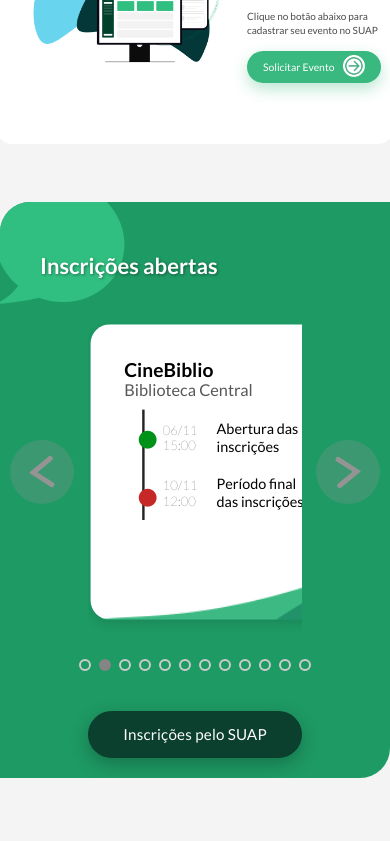
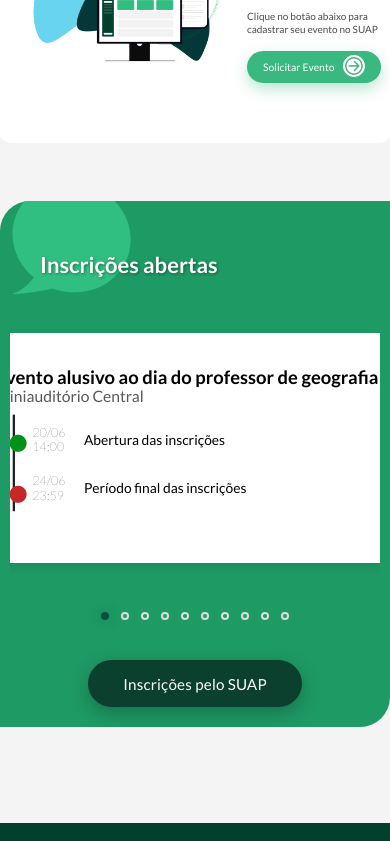
Before and after one commit to CSA-Centro-de-Solucoes-Aplicadas/Agenda-CNAT, a Vue app in the folder frontend/: page / in a window 390 px wide. Shown: the part 1156-1997 px from the top of the page. Built offline with nearby package versions, Linux system fonts and the light colour scheme; the HTML template or start-up script is replaced by a standard one.

Commit message:
ajeitando carrossel dnv

```diff
--- a/frontend/src/componentes/Carrossel.vue
+++ b/frontend/src/componentes/Carrossel.vue
@@ -2,10 +2,7 @@
 import { ref, computed, onMounted, onBeforeUnmount } from 'vue'
 import CardDestaque from './CardDestaque.vue'
 import CardInscricao from './CardInscricao.vue'
-import ButtonSeta from './ButtonSeta.vue'
 
-const cardWidth = ref(0)
-const gapWidth = ref(0)
 /* ---------- props ---------- */
 const props = defineProps({
   itens: { type: Array, required: true },
@@ -15,35 +12,16 @@ const props = defineProps({
 /* ---------- device ---------- */
 const device = ref('desktop')
 
-function updateCardMetrics() {
-  if (!viewport.value) return
-
-  const firstCard = viewport.value.querySelector('.Itens > *')
-  if (!firstCard) return
-
-  const styles = window.getComputedStyle(firstCard)
-  cardWidth.value = firstCard.offsetWidth
-
-  const itensStyles = window.getComputedStyle(firstCard.parentElement)
-  gapWidth.value = parseFloat(itensStyles.columnGap || itensStyles.gap || 0)
-}
-
 function updateDevice() {
   const w = window.innerWidth
   if (w >= 1440) device.value = 'desktop'
   else if (w >= 768) device.value = 'tablet'
   else device.value = 'mobile'
-  console.log('Mounted carrossel, device:', device.value)
 }
 
 onMounted(() => {
   updateDevice()
-  updateCardMetrics()
-  window.addEventListener('resize', () => {
-    updateDevice()
-    updateCardMetrics()
-    clampIndex(currentIndex.value)
-  })
+  window.addEventListener('resize', updateDevice)
 })
 
 onBeforeUnmount(() => {
@@ -56,141 +34,162 @@ const variant = computed(() => (props.component === CardDestaque ? 'destaque' :
 /* ---------- config central ---------- */
 const DEVICE_CONFIG = {
   desktop: {
-    destaque: { cardsPerPage: 4, maxWidth: '90vw' },
-    inscricao: { cardsPerPage: 3, maxWidth: '70vw' },
+    destaque: { cardsPerPage: 4 },
+    inscricao: { cardsPerPage: 3 },
   },
   tablet: {
-    destaque: { cardsPerPage: 3, maxWidth: '100vw' },
-    inscricao: { cardsPerPage: 2, maxWidth: '85vw' },
+    destaque: { cardsPerPage: 3 },
+    inscricao: { cardsPerPage: 3 },
   },
   mobile: {
-    destaque: { cardsPerPage: 1, maxWidth: '100vw' },
-    inscricao: { cardsPerPage: 1, maxWidth: '100vw' },
+    destaque: { cardsPerPage: 2 },
+    inscricao: { cardsPerPage: 3 },
   },
 }
 
 /* ---------- layout derivado ---------- */
 const layoutConfig = computed(() => DEVICE_CONFIG[device.value][variant.value])
-
 const cardsPerPage = computed(() => layoutConfig.value.cardsPerPage)
 
-/* ---------- navegação ---------- */
-const currentIndex = ref(props.component === CardInscricao ? 1 : 0)
+/* ---------- viewport e scroll ---------- */
 const viewport = ref(null)
-
-// drag / swipe state
+const currentIndex = ref(0)
 const isDragging = ref(false)
 const startX = ref(0)
-const dragOffset = ref(0) // in px, positive => dragged to right
 
+/* ---------- navegação calculada ---------- */
 const maxIndex = computed(() => Math.max(0, props.itens.length - cardsPerPage.value))
+const totalPages = computed(() => maxIndex.value + 1)
 
-const canPrev = computed(() => currentIndex.value > 0)
-const canNext = computed(() => currentIndex.value < maxIndex.value)
+/* ---------- scroll para índice ---------- */
+function scrollToIndex(index) {
+  if (!viewport.value) return
 
-function anterior() {
-  if (canPrev.value) currentIndex.value--
+  currentIndex.value = Math.max(0, Math.min(index, maxIndex.value))
+
+  // Calcula a posição de scroll baseado no índice
+  const element = viewport.value.querySelector('.Itens > *')
+  if (!element) return
+
+  const cardWidth = element.offsetWidth
+  const gap = parseFloat(getComputedStyle(viewport.value.querySelector('.Itens')).gap || 0)
+  const scrollPosition = (cardWidth + gap) * currentIndex.value
+
+  viewport.value.scrollTo({
+    left: scrollPosition,
+    behavior: 'smooth',
+  })
 }
 
-function proximo() {
-  if (canNext.value) currentIndex.value++
+/* ---------- scroll snap manual ---------- */
+function snapToNearestCard() {
+  if (!viewport.value) return
+
+  const element = viewport.value.querySelector('.Itens > *')
+  if (!element) return
+
+  const cardWidth = element.offsetWidth
+  const gap = parseFloat(getComputedStyle(viewport.value.querySelector('.Itens')).gap || 0)
+  const step = cardWidth + gap
+
+  const scrollPos = viewport.value.scrollLeft
+  const nearestIndex = Math.round(scrollPos / step)
+
+  // Restaura scroll-behavior smooth para snap suave
+  if (viewport.value.classList.contains('is-dragging')) {
+    viewport.value.classList.remove('is-dragging')
   }
 
-function moveToIndex(i) {
-  currentIndex.value = i
+  scrollToIndex(nearestIndex)
 }
 
-/* ---------- translate ---------- */
-const translateStyle = computed(() => {
-  const passo = cardWidth.value + gapWidth.value
-  const translateX = passo * currentIndex.value
+/* ---------- drag handlers ---------- */
+function onMouseDown(e) {
+  isDragging.value = true
+  startX.value = e.clientX
+  e.preventDefault()
 
-  return {
-    transform: `translateX(${-(translateX) + dragOffset.value}px)`,
-    '--cards-per-page': cardsPerPage.value,
-    maxWidth: layoutConfig.value.maxWidth,
-  }
-})
-
-function clampIndex(i) {
-  currentIndex.value = Math.max(0, Math.min(i, maxIndex.value))
+  // Listeners locais no viewport
+  viewport.value?.addEventListener('mousemove', onMouseMove)
+  window.addEventListener('mouseup', onMouseUp)
 }
 
-function startDrag(clientX) {
-  isDragging.value = true
-  startX.value = clientX
-  dragOffset.value = 0
+function onMouseMove(e) {
+  if (!isDragging.value || !viewport.value) return
+
+  e.preventDefault()
+  const diff = startX.value - e.clientX
+  viewport.value.scrollLeft += diff
+  startX.value = e.clientX
 }
 
-function moveDrag(clientX) {
-  if (!isDragging.value || !viewport.value) return
-  dragOffset.value = clientX - startX.value
+function onMouseUp() {
+  isDragging.value = false
+
+  if (viewport.value) {
+    viewport.value.removeEventListener('mousemove', onMouseMove)
+  }
+  window.removeEventListener('mouseup', onMouseUp)
+
+  // Snap suave após soltar
+  setTimeout(() => snapToNearestCard(), 50)
 }
 
-function endDrag() {
-  if (!isDragging.value) return
-
-  const step = cardWidth.value + gapWidth.value
-  const movedCards = dragOffset.value / step
-
-  const targetIndex = Math.round(currentIndex.value - movedCards)
-  clampIndex(targetIndex)
-
-  dragOffset.value = 0
-  isDragging.value = false
+/* ---------- touch handlers ---------- */
+function onTouchStart(e) {
+  if (!e.touches || e.touches.length === 0) return
+  isDragging.value = true
+  startX.value = e.touches[0].clientX
 }
 
-// Pointer/mouse handlers (desktop)
-function onMouseDown(e) {
-  e.preventDefault()
-  startDrag(e.clientX)
-  window.addEventListener('mousemove', onMouseMove)
-  window.addEventListener('mouseup', onMouseUp)
+function onTouchMove(e) {
+  if (!isDragging.value || !e.touches || e.touches.length === 0) return
+
+  const diff = startX.value - e.touches[0].clientX
+  if (viewport.value) {
+    viewport.value.scrollLeft += diff
   }
-function onMouseMove(e) {
-  moveDrag(e.clientX)
-}
-function onMouseUp() {
-  window.removeEventListener('mousemove', onMouseMove)
-  window.removeEventListener('mouseup', onMouseUp)
-  endDrag()
+  startX.value = e.touches[0].clientX
 }
 
-// Touch handlers (mobile/tablet)
-function onTouchStart(e) {
-  if (!e.touches || e.touches.length === 0) return
-  // touches é uma lista de pontos de toque
-  startDrag(e.touches[0].clientX)
-  // lembrete: clienteX é a posição horizontal do toque na viewport
-  //
-}
-function onTouchMove(e) {
-  if (!e.touches || e.touches.length === 0) return
-  // prevent vertical scroll when horizontal gesture is detected
-  const touch = e.touches[0]
-  moveDrag(touch.clientX)
-}
 function onTouchEnd() {
-  endDrag()
+  isDragging.value = false
+  snapToNearestCard()
 }
 
-/* ---------- dots ---------- */
-const totalPages = computed(() => maxIndex.value + 1)
+/* ---------- scroll listener para sincronizar index ---------- */
+function onScroll() {
+  if (!viewport.value) return
+
+  const element = viewport.value.querySelector('.Itens > *')
+  if (!element) return
+
+  const cardWidth = element.offsetWidth
+  const gap = parseFloat(getComputedStyle(viewport.value.querySelector('.Itens')).gap || 0)
+  const step = cardWidth + gap
+
+  // Apenas sincroniza index quando não está arrastando
+  if (!isDragging.value) {
+    currentIndex.value = Math.round(viewport.value.scrollLeft / step)
+  }
+}
 </script>
 
 <template>
   <div class="carrossel-wrapper">
-    <div class="carrossel">
-      <!-- ou 90vw ou 1318px, qual for menor -->
-      <ButtonSeta class="seta esquerda" @click="anterior" :disabled="!canPrev" />
-
     <div
       class="viewport"
       ref="viewport"
+      :class="{
+        'viewport-destaque': variant === 'destaque',
+        'viewport-inscricao': variant === 'inscricao',
+        'is-dragging': isDragging,
+      }"
+      @mousedown="onMouseDown"
       @touchstart.passive="onTouchStart"
       @touchmove.passive="onTouchMove"
       @touchend="onTouchEnd"
-        @mousedown.prevent="onMouseDown"
+      @scroll="onScroll"
     >
       <div
         class="Itens"
@@ -198,28 +197,26 @@ const totalPages = computed(() => maxIndex.value + 1)
           ItensInscricao: variant === 'inscricao',
           ItensDestaque: variant === 'destaque',
         }"
-          :style="translateStyle"
       >
         <component
           v-for="(item, i) in itens"
           :key="i"
           :is="component"
           :item="item"
-            :class="{ emphasis: i === currentIndex && variant === 'inscricao' }"
+          :class="{ emphasis: variant === 'inscricao' }"
         />
       </div>
     </div>
 
-      <ButtonSeta class="seta direita" @click="proximo" :disabled="!canNext" />
-    </div>
-
-    <div class="pagination-dots">
+    <!-- Barra de índice -->
+    <div class="scroll-index">
       <button
         v-for="i in totalPages"
         :key="i"
-        class="dot"
+        class="index-dot"
         :class="{ active: currentIndex === i - 1 }"
-        @click="moveToIndex(i - 1)"
+        @click="scrollToIndex(i - 1)"
+        :aria-label="`Ir para card ${i}`"
       />
     </div>
   </div>
@@ -231,117 +228,144 @@ const totalPages = computed(() => maxIndex.value + 1)
   flex-direction: column;
   align-items: center;
   gap: 1.5rem;
-}
-
-.carrossel {
-  display: flex;
-  align-items: center;
-  position: relative;
-  gap: 0.875rem;
-  max-width: 100%;
-  overflow: hidden;
-  margin: auto;
-}
-
-.CarrosselInscricao {
-  max-width: 70vw;
+  width: 100%;
 }
 
 .viewport {
-  overflow: hidden;
   width: 100%;
-  will-change: transform;
+  overflow-x: auto;
+  overflow-y: hidden;
+  scroll-snap-type: x mandatory;
+  -webkit-overflow-scrolling: touch;
+  cursor: grab;
+  scroll-behavior: smooth;
+  transition: scroll-behavior 0.2s ease;
+}
+
+.viewport.is-dragging {
+  cursor: grabbing;
+  scroll-behavior: auto;
+  scroll-snap-type: none;
+}
+
+/* Remove scrollbar visível */
+.viewport::-webkit-scrollbar {
+  height: 0;
+}
+
+.viewport-destaque {
+  max-width: 100%;
+}
+
+.viewport-inscricao {
+  max-width: 100%;
 }
 
 .Itens {
   display: flex;
-  transition: transform 0.6s ease;
-  /* suaviza a passagem */
   gap: clamp(1rem, 3vw, 2rem);
-  /* clamp: minimo, preferivel, maximo */
-  padding: 2rem 0rem;
-  /* offset para deixar alinhado a esquerda: */
+  padding: 2rem clamp(0.5rem, 2vw, 2rem);
   scroll-snap-type: x mandatory;
 }
 
 .ItensInscricao {
-  padding: 2rem 0rem 2rem 0rem;
   gap: 4rem;
+  padding: 2rem clamp(1rem, 5vw, 3rem);
+  /* Centraliza com overflow nas laterais */
+  width: fit-content;
+  margin: 0 auto;
 }
 
-.Itens::-webkit-scrollbar {
-  display: none;
+.ItensDestaque {
+  gap: clamp(1rem, 3vw, 2rem);
+  padding: 2rem clamp(1rem, 2vw, 2rem);
 }
 
 .Itens > * {
   scroll-snap-align: start;
   flex: 0 0 auto;
-  cursor: pointer;
-  flex: 0 0 calc(100% / var(--cards-per-page * 2));
-  max-width: calc(100% / var(--cards-per-page * 2));
-  min-width: 0;
+  scroll-snap-stop: always;
+  user-select: none;
 }
-/* ocupa 100% da largura da viewport */
+
+/* Destaque: responsivo com flex */
+.ItensDestaque > * {
+  width: calc((100% / 4) - (3 * clamp(1rem, 3vw, 2rem) / 4));
+  max-width: 260px;
+}
+
+/* Inscrição: 3 cards com ênfase central */
+.ItensInscricao > * {
+  width: calc((100% / 3) - (2 * 4rem / 3));
+  max-width: 300px;
+}
 
 .ItensDestaque > *:hover {
   transform: scale(1.05);
   transition: transform 0.4s ease;
 }
 
-/* Indicador de páginas em formato de círculos */
-.pagination-dots {
+/* Ênfase no card central para inscrições */
+.ItensInscricao > .emphasis {
+  transform: scale(1.15);
+  z-index: 10;
+  transition: transform 0.4s ease;
+}
+
+/* Barra de índice em formato de dots */
+.scroll-index {
   display: flex;
-  gap: 0.5rem;
+  gap: 0.75rem;
   justify-content: center;
   align-items: center;
   flex-wrap: wrap;
 }
 
-.dot {
-  width: 12px;
-  height: 12px;
+.index-dot {
+  width: 10px;
+  height: 10px;
   border-radius: 50%;
-  border: 2px solid #ccc;
+  border: 2px solid #ddd;
   background-color: transparent;
   cursor: pointer;
   transition: all 0.3s ease;
   padding: 0;
+  margin: 0;
 }
 
-.dot:hover {
+.index-dot:hover {
   border-color: #999;
   transform: scale(1.2);
+  box-shadow: 0 0 8px rgba(0, 0, 0, 0.1);
 }
 
-.dot.active {
-  background-color: #858585;
-  border-color: #858585;
+.index-dot.active {
+  background-color: #0b513f;
+  border-color: #0b513f;
+  box-shadow: 0 0 12px rgba(11, 81, 63, 0.4);
 }
 
-.emphasis {
-  transform: scale(1.2);
-  transition: transform 0.6s ease;
+/* Mobile: 2 cards para destaque */
+@media (max-width: 1439px) and (min-width: 768px) {
+  .ItensDestaque > * {
+    width: calc((100% / 3) - (2 * clamp(1rem, 3vw, 2rem) / 3));
+  }
 }
 
-.direita {
-  transform: scale(-1);
+@media (max-width: 767px) {
+  .ItensDestaque > * {
+    width: calc((100% / 2) - (1 * clamp(1rem, 3vw, 2rem) / 2));
+    max-width: 100%;
   }
 
-@media (min-width: 768px) and (max-width: 1023px) {
-  .seta {
-    opacity: 0.7;
-    transform: scale(0.8);
-  }
-  .direita {
-    transform: scale(-0.8);
-  }
-  .carrossel {
-    gap: 0.5rem;
+  .ItensInscricao > * {
+    width: calc((100% / 3) - (2 * 4rem / 3));
+    max-width: 100%;
   }
 
-  .Itens > * {
-    flex: 0 0 calc(100% / var(--cards-per-page));
-    max-width: calc(100% / var(--cards-per-page));
+  .index-dot {
+    width: 8px;
+    height: 8px;
   }
 }
 </style>
--- a/frontend/src/views/home.vue
+++ b/frontend/src/views/home.vue
@@ -254,11 +254,34 @@ h3 {
   max-width: 1440px;
   margin: 0 auto;
   padding: 0 20px;
+  width: 100%;
 }
 
 .content-container h3 {
   margin-bottom: 80px;
 }
+
+.destaques-default-section {
+  width: 100%;
+  padding: 3rem 0;
+  overflow-x: hidden;
+}
+
+.inscricoes {
+  max-width: 100%;
+  margin: 0 auto;
+  overflow-x: hidden;
+  border-top-left-radius: 6rem;
+  border-bottom-right-radius: 6rem;
+  min-height: 600px;
+  display: flex;
+  flex-direction: column;
+  background-image: url('@/assets/inscricoesSection.svg');
+  background-size: cover;
+  background-position: center;
+  background-repeat: no-repeat;
+}
+
 .main-header {
   width: 100%;
   background-color: #8aeec3;
@@ -430,22 +453,6 @@ header li a:hover {
 .btn-solicitar-evento:hover .btn-icon {
   transform: translateX(4px);
   transition: transform 0.25s ease;
-}
-
-.inscricoes {
-  max-width: 1440px;
-  width: 100%;
-  margin: 0 auto;
-  overflow-x: hidden;
-  border-top-left-radius: 6rem;
-  border-bottom-right-radius: 6rem;
-  min-height: 600px;
-  display: flex;
-  flex-direction: column;
-  background-image: url('@/assets/inscricoesSection.svg');
-  background-size: cover;
-  background-position: center;
-  background-repeat: no-repeat;
 }
 
 .inscricoes-content {
```
Also changed, not shown: 1 other file (tests, documents, lock files or other folders). Lines whose indentation alone changed are shown as unchanged.
